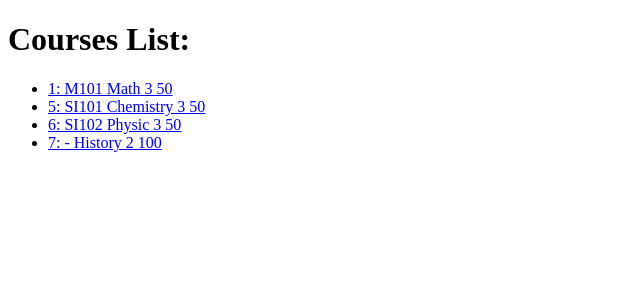
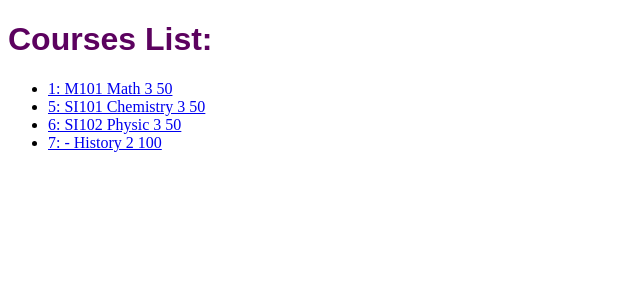
Before and after one commit to 6310682577/cn331_as2, a Django app: page /Course_reg/ in a window 1280 px wide. Shown: the top 300 px of the page, without its empty margins (0-640 px from the left). Run offline with Django 4.2, Linux system fonts and the light colour scheme; data comes from the database, SQL or seed files in the repository.

Commit message:
add font and color for index

```diff
--- a/Course_registrations/Course_reg/templates/Courses/index.html
+++ b/Course_registrations/Course_reg/templates/Courses/index.html
@@ -1,7 +1,21 @@
 {% extends 'Courses/layout.html' %}
 {% block body %}
 
-<h1>Courses List:</h1>
+
+<style>
+    .orange {color : #b45405}
+    .purple {color : #5c025f}
+    .uppercase {text-transform: uppercase;}
+
+    .sansfont {font-family: sans-serif;}
+    .courfont {font-family: 'Courier New', Courier, monospace;}
+</style>
+
+
+<div class = "purple sansfont">
+    <h1>Courses List:</h1>
+</div>
+
 <ul>
     {% for Course in Courses %}
     <li>
```
